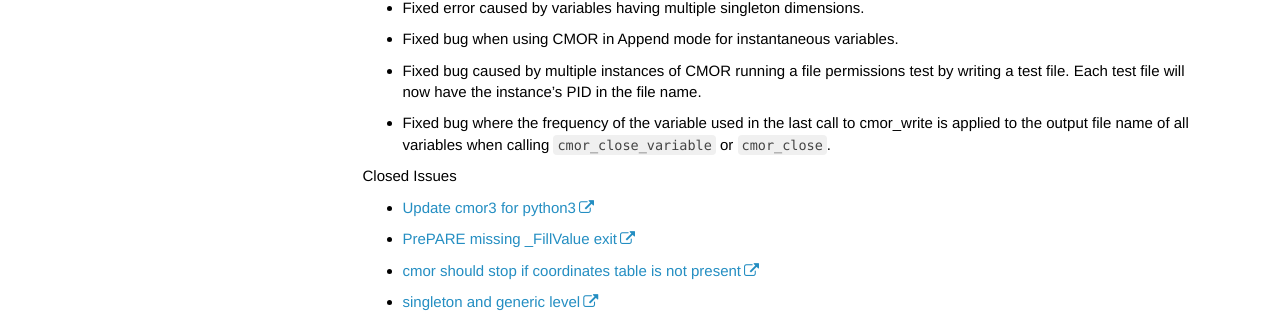
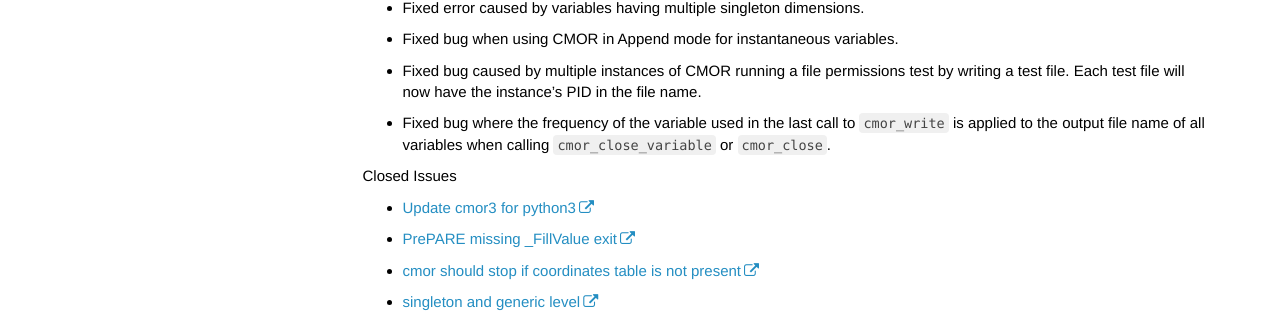
Before and after one commit to mauzey1/cmor3_documentation, a Jekyll site: the page built from _posts/2019-07-31-cmor3.md, in a window 1280 px wide and 900 px high, scrolled down 581 px. Shown: the part 146-459 px from the top of the window. Built offline with Jekyll 4.4.1, drawn with Linux system fonts in a browser that asks for light colours; nearby versions of some CDN libraries; comment, search, counter and statistics services are not loaded.

```diff
--- a/_posts/2019-07-31-cmor3.md
+++ b/_posts/2019-07-31-cmor3.md
@@ -24,7 +24,7 @@ Bugfixes
 * Fixed error caused by variables having multiple singleton dimensions.
 * Fixed bug when using CMOR in Append mode for instantaneous variables.
 * Fixed bug caused by multiple instances of CMOR running a file permissions test by writing a test file.  Each test file will now have the instance's PID in the file name.
-* Fixed bug where the frequency of the variable used in the last call to cmor_write is applied to the output file name of all variables when calling `cmor_close_variable` or `cmor_close`.
+* Fixed bug where the frequency of the variable used in the last call to `cmor_write` is applied to the output file name of all variables when calling `cmor_close_variable` or `cmor_close`.
 
 Closed Issues
 * [Update cmor3 for python3](https://github.com/PCMDI/cmor/issues/282)
```
